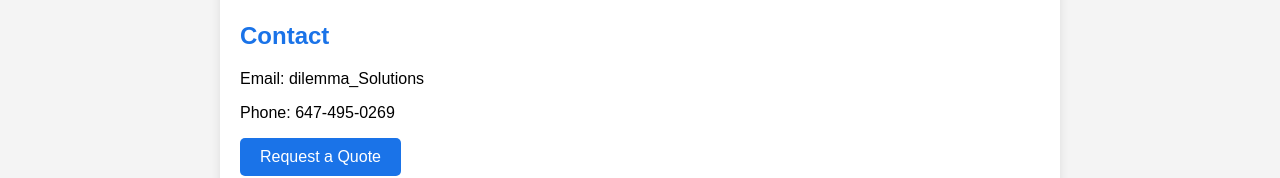
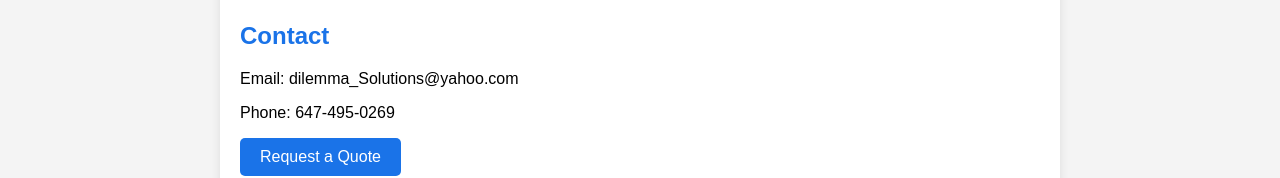
Before and after one commit to DilemmaSolution/Dilemma-Solution, a plain HTML site: page index.html in a window 1280 px wide. Shown: the part 449-627 px from the top of the page. Drawn offline with Linux system fonts and the light colour scheme.

Commit message:
Add files via upload

```diff
--- a/index.html
+++ b/index.html
@@ -79,7 +79,7 @@
 
 <div class="section contact">
     <h2>Contact</h2>
-    <p>Email: dilemma_Solutions</p>
+    <p>Email: dilemma_Solutions@yahoo.com</p>
     <p>Phone: 647-495-0269</p>
     <button onclick="window.location.href='mailto:your@email.com'">Request a Quote</button>
 </div>
```
